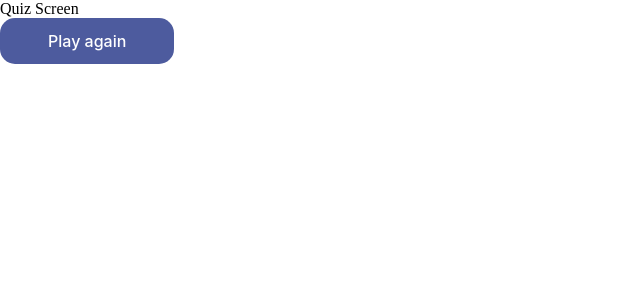
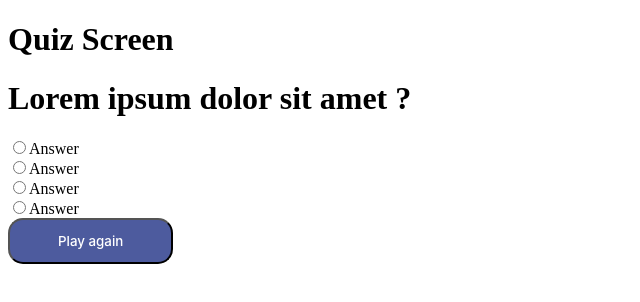
Before and after one commit to fcbvttn123/react-quizzical-app, a React (Vite) app: page / in a window 1280 px wide. Both pictures are taken after a click on the button "Start quiz". Shown: the top 302 px of the page, without its empty margins (0-640 px from the left). Built offline with nearby package versions, Linux system fonts and the light colour scheme; no server answers.

Commit message:
Plan for click event on answer buttons and pass data around

```diff
--- /dev/null
+++ b/src/components/AnswerButton.jsx
@@ -0,0 +1,8 @@
+export function AnswerButton(props) {
+    return (
+        <div className="answer-button">
+            <input type="radio" id={props.id} name={props.name} value="Answer" />
+            <label htmlFor={props.id}>Answer</label>
+        </div>
+    )
+}
--- /dev/null
+++ b/src/components/QuestionBox.jsx
@@ -0,0 +1,13 @@
+import { AnswerButton } from "./AnswerButton"
+
+export function QuestionBox() {
+    return (
+        <div className="question-box">
+            <h1>Lorem ipsum dolor sit amet ?</h1>
+            <AnswerButton id="1" name={0}/>
+            <AnswerButton id="2" name={0}/>
+            <AnswerButton id="3" name={0}/>
+            <AnswerButton id="4" name={0}/>
+        </div>
+    )
+}
--- a/src/components/QuizScreen.jsx
+++ b/src/components/QuizScreen.jsx
@@ -1,11 +1,11 @@
 import { useEffect, useState } from "react";
 import { decode } from "html-entities";
 import { shuffleArray } from "./utilities/shuffleArray";
+import { QuestionBox } from "./QuestionBox";
 let URL = "https://opentdb.com/api.php?amount=5&category=12&difficulty=medium&type=multiple"
 
 export function QuizScreen(props) {
     const [questions, setQuestions] = useState([])
-    console.log(questions)
     useEffect(() => {
         async function getQuestions() {
             try {
@@ -29,6 +29,7 @@ export function QuizScreen(props) {
     return (
         <div className="quiz-screen">
             <h1>Quiz Screen</h1>
+            <QuestionBox />
             <button onClick={props.switchScreen}>Play again</button>
         </div>
     )
--- a/src/main.jsx
+++ b/src/main.jsx
@@ -1,7 +1,7 @@
 import React from 'react'
 import ReactDOM from 'react-dom/client'
 import App from './App.jsx'
-import './reset.css'
+// import './reset.css'
 
 ReactDOM.createRoot(document.getElementById('root')).render(
   <React.StrictMode>
```
Also changed, not shown: plan.txt.
